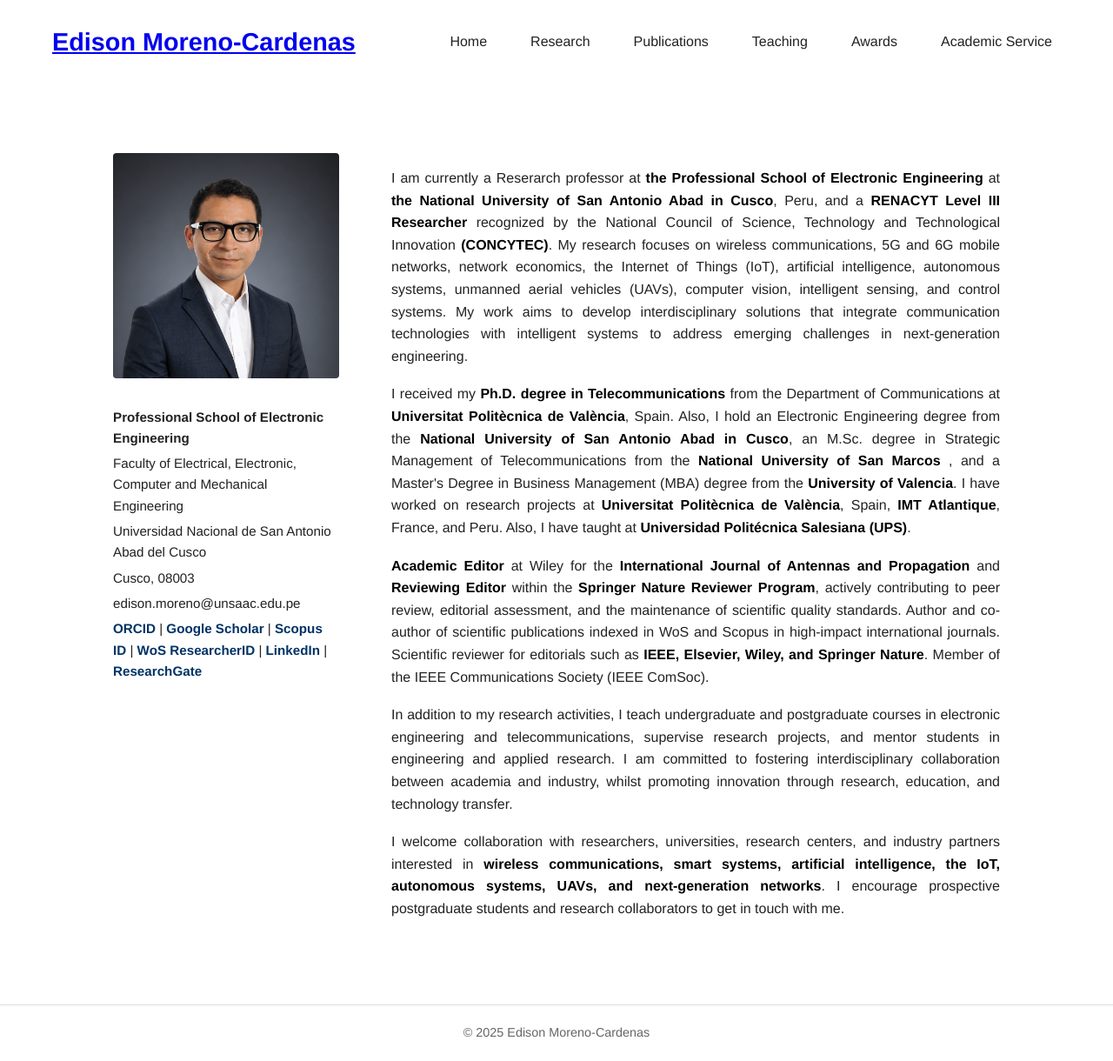
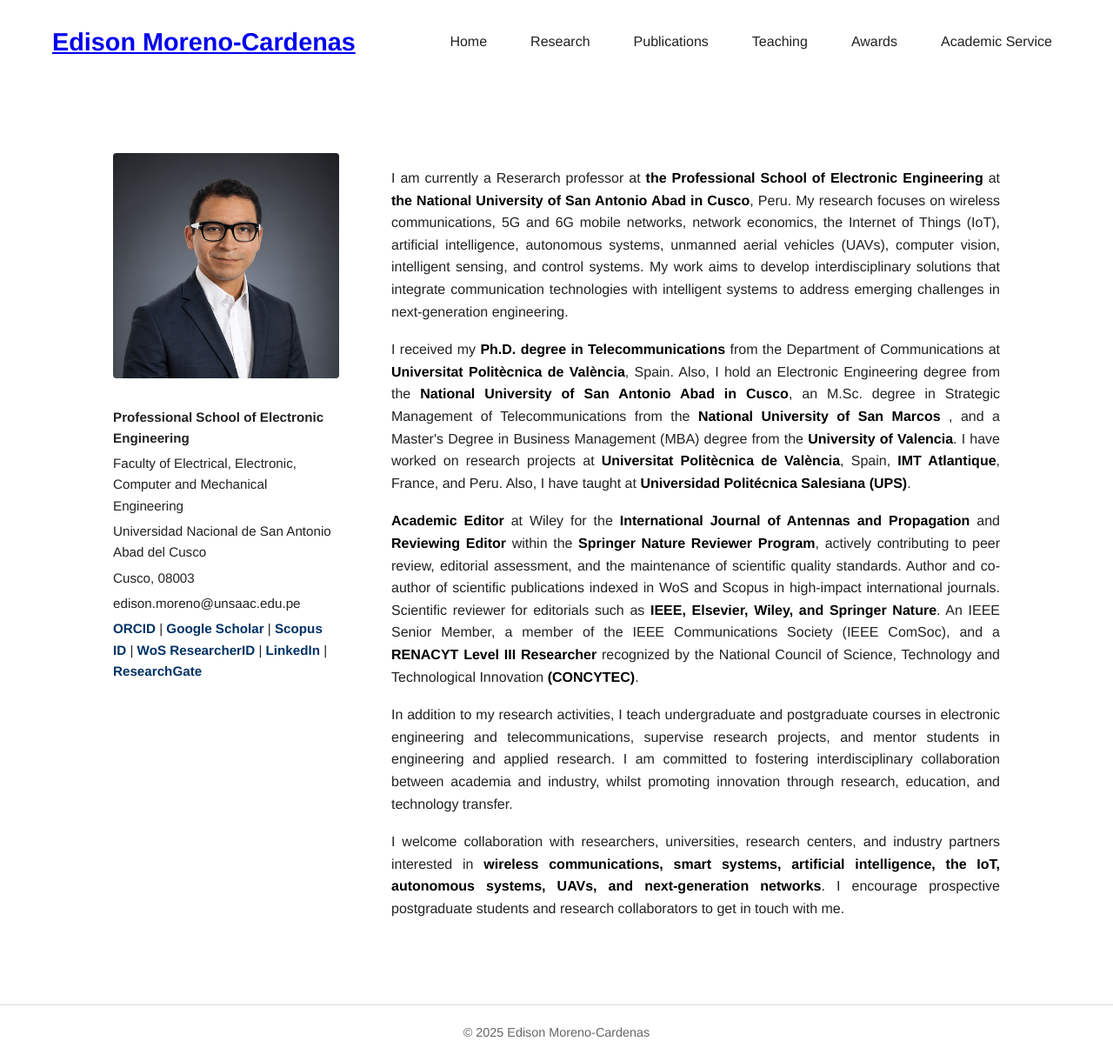
Before and after one commit to edisonmorenocardenas/edisonmorenocardenas.github.io, a Jekyll site: the page built from index.html, in a window 1280 px wide and 1220 px high. Shown: the whole window at 87% size. Built offline with Jekyll 4.4.1, drawn with Linux system fonts in a browser that asks for light colours; some of the changed lines change nothing that is shown.

Commit message:
Actualizar conten

```diff
--- a/index.html
+++ b/index.html
@@ -29,10 +29,7 @@ title: "Home"
       <a href="https://li.unsaac.edu.pe/" target="_blank" style="text-decoration: none; color: inherit;">
         <strong>the Professional School of Electronic Engineering</strong></a> at
         <a href="https://www.unsaac.edu.pe/" target="_blank" style="text-decoration: none; color: inherit;">
-        <strong>the National University of San Antonio Abad in Cusco</strong>, Peru, and a
-        <a href="https://servicio-renacyt.concytec.gob.pe/ficha-renacyt/?idInvestigador=239597" target="_blank" style="text-decoration: none; color: inherit;">
-        <strong>RENACYT Level III Researcher</strong></a> recognized by the National Council of Science, Technology and Technological Innovation <a href="https://www.gob.pe/concytec" target="_blank" style="text-decoration: none; color: inherit;">
-        <strong>(CONCYTEC)</strong></a>.
+        <strong>the National University of San Antonio Abad in Cusco</strong>, Peru.
       </a>
 
 
@@ -73,8 +70,11 @@ title: "Home"
       to peer review, editorial assessment, and the maintenance of scientific quality standards.
       Author and co-author of scientific publications indexed in WoS and Scopus
       in high-impact international journals. Scientific reviewer for editorials such
-      as <strong>IEEE, Elsevier, Wiley, and Springer Nature</strong>. Member of the IEEE
-      Communications Society (IEEE ComSoc).
+      as <strong>IEEE, Elsevier, Wiley, and Springer Nature</strong>. An IEEE Senior Member, a
+      member of the IEEE Communications Society (IEEE ComSoc), and a
+        <a href="https://servicio-renacyt.concytec.gob.pe/ficha-renacyt/?idInvestigador=239597" target="_blank" style="text-decoration: none; color: inherit;">
+        <strong>RENACYT Level III Researcher</strong></a> recognized by the National Council of Science, Technology and Technological Innovation <a href="https://www.gob.pe/concytec" target="_blank" style="text-decoration: none; color: inherit;">
+        <strong>(CONCYTEC)</strong></a>.
     </p>
 
     <p>
```
